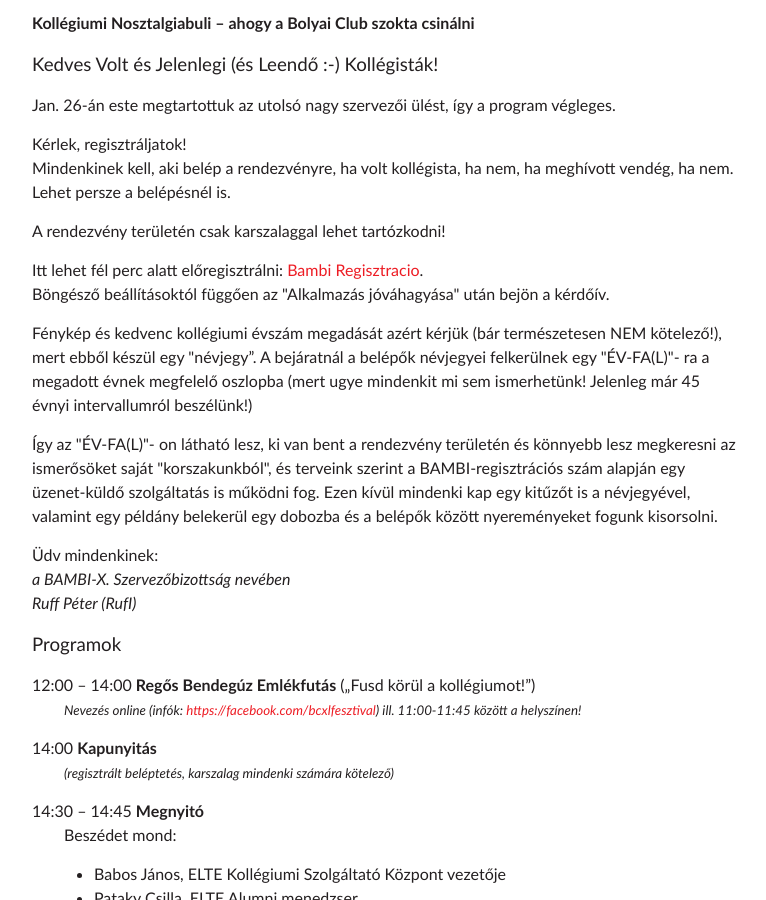
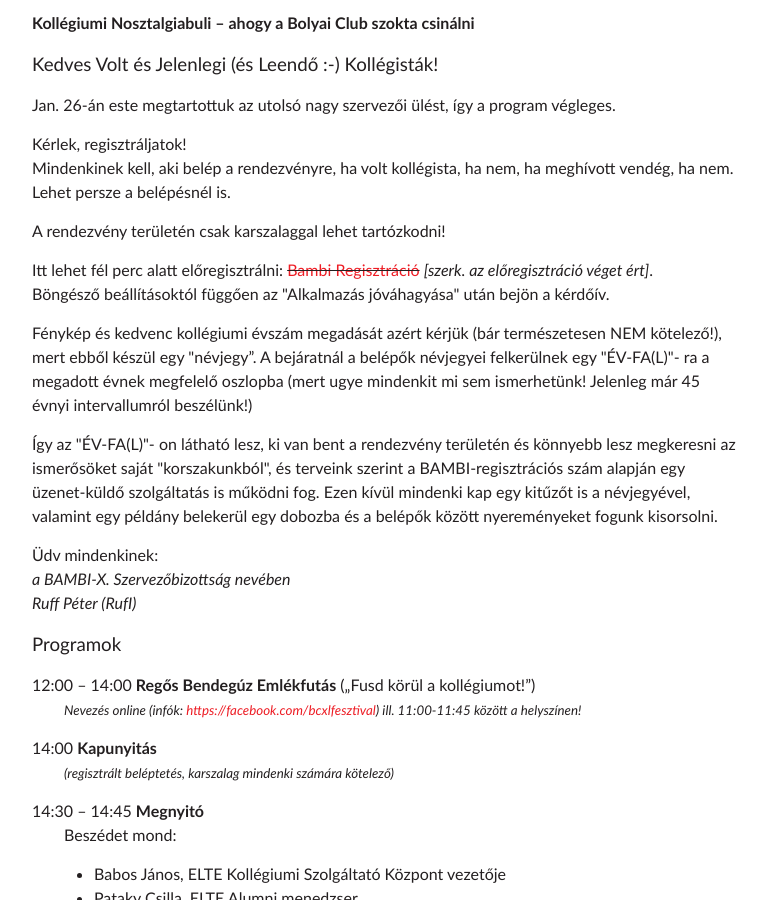
Before and after one commit to pr0da/bcxl.hu, a Jekyll site: the page built from posts/2018-02-04-bambi.md, in a window 1280 px wide and 900 px high, scrolled down 403 px. Shown: the whole window, without its empty margins (254-1020 px from the left). Built offline with Jekyll 4.4.1, drawn with Linux system fonts in a browser that asks for light colours; some web fonts are replaced; our own code applies the rules of GitHub Pages for plain Markdown files.

Commit message:
Remove bambi registration links

```diff
--- a/posts/2018-02-04-bambi.md
+++ b/posts/2018-02-04-bambi.md
@@ -17,7 +17,7 @@ vendég, ha nem. Lehet persze a belépésnél is.
 A rendezvény területén csak karszalaggal lehet tartózkodni!
 
 Itt lehet fél perc alatt előregisztrálni:
-<a href="https://script.google.com/macros/s/AKfycbwAoYxUoElCbKFw5_LeuxOQxjttrzmMXeQpMXdDBiQw/dev">Bambi Regisztracio</a>.\\
+~~<a href="#">Bambi Regisztráció</a>~~ *[szerk. az előregisztráció véget ért]*.\\
 Böngésző beállításoktól függően az &quot;Alkalmazás jóváhagyása&quot; után bejön a kérdőív.
 
 Fénykép és kedvenc kollégiumi évszám megadását azért kérjük (bár természetesen NEM kötelező!),
```
Also changed, not shown: _events/2018-02-17-bambi.md (+0 -1 lines).
